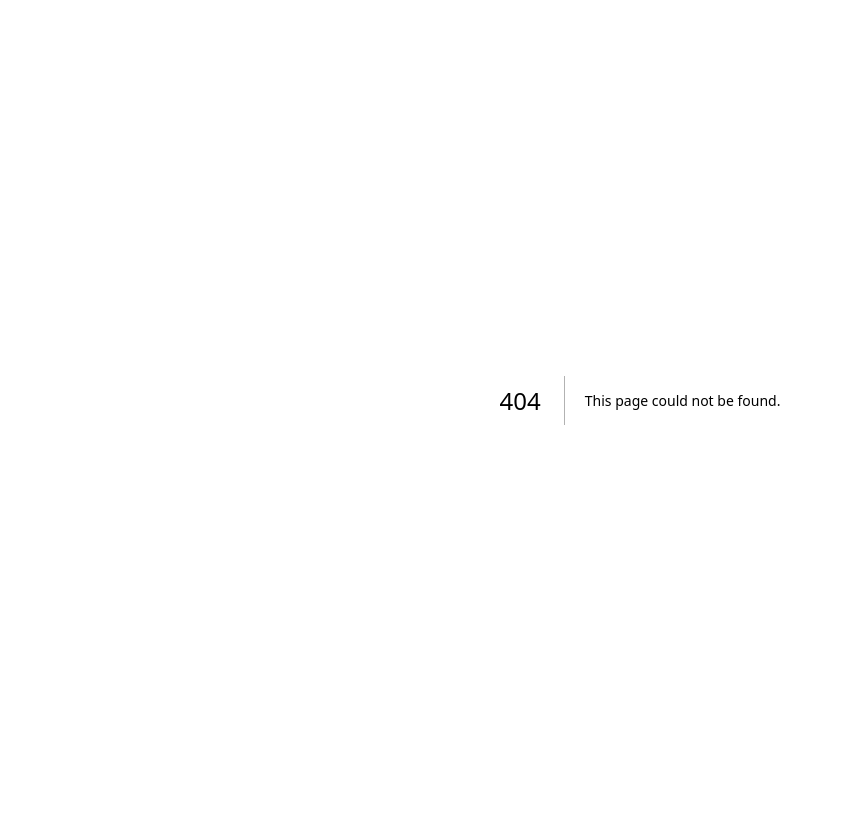
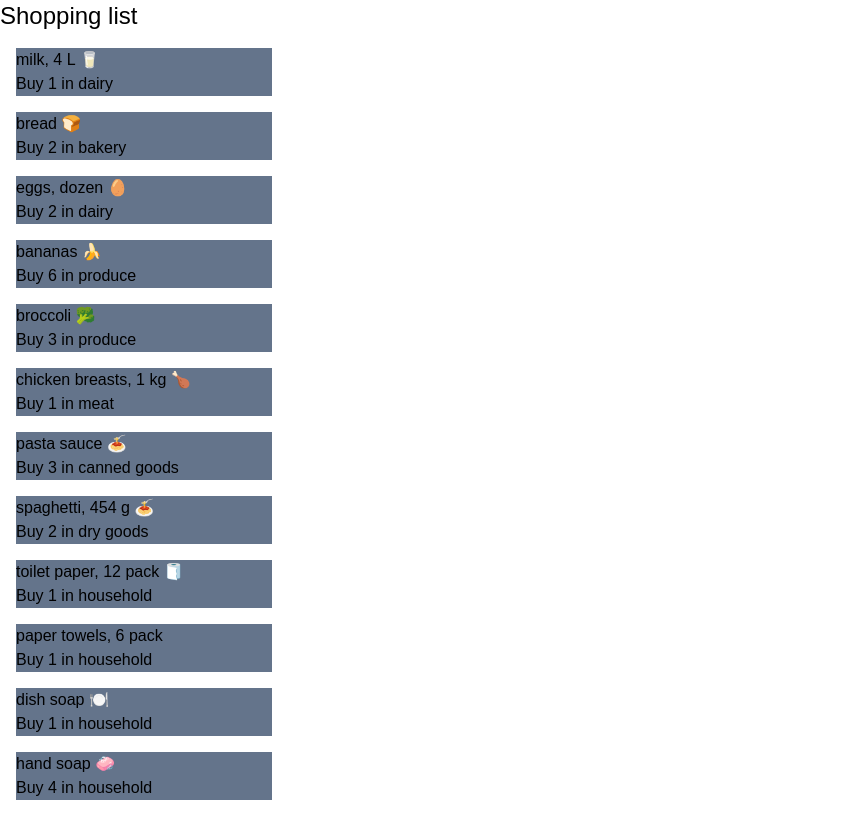
Before and after one commit to bishaltc/cprg306-assignments, a Next.js app: page /week-3 in a window 1280 px wide. Before the commit this address had no page. Shown: the whole page, without its empty margins (0-842 px from the left). Built offline with nearby package versions, Linux system fonts and the light colour scheme.

Commit message:
week-3
 create week 3 folder under the app ,
 and under the create a props and item list and page.js work week 3

```diff
--- a/app/layout.js
+++ b/app/layout.js
@@ -13,7 +13,7 @@
 });
 
 export const metadata = {
-  title: "Create Next App",
+  title: "Shopping list",
   description: "Generated by create next app",
 };
 
--- a/app/page.js
+++ b/app/page.js
@@ -3,10 +3,13 @@
 
 export default function Home() {
   return (
-  <main>
-    <h1> CPRG 306: Web Development 2 - Assignments</h1>
 
-    <Link href =" /week-2"> Week 2 assignment</Link>
+  <main >
+    <h1  className="font-bold"> CPRG 306: Web Development 2 - Assignments</h1>
+<ol>
+  <li> <Link href =" /week-2"> Week 2 assignment</Link></li>
+  <li> <Link href =" /week-3"> Week 3 assignment</Link></li>
+    </ol>
   </main>
-  );
-}
+  )
+};
--- a/app/week-2/page.js
+++ b/app/week-2/page.js
@@ -2,10 +2,12 @@
 
 export default function page() {
     return (
-        <main>
+        <body className= "bg-black">
+        <main className="text-yellow-50 ">
      <h1> Shopping lists </h1>
 
      <StudentInfo />
         </main>
+        </body>
     );
 }
--- /dev/null
+++ b/app/week-3/item-list.js
@@ -0,0 +1,122 @@
+import Item from "./item";
+
+
+
+export default function ItemList() {
+    const item1 = {
+        name: "milk, 4 L 🥛",
+        quantity: 1,
+        category: "dairy",
+      };
+
+      const item2 = {
+        name: "bread 🍞",
+        quantity: 2,
+        category: "bakery",
+      };
+
+      const item3 = {
+        name: "eggs, dozen 🥚",
+        quantity: 2,
+        category: "dairy",
+      };
+
+      const item4 = {
+        name: "bananas 🍌",
+        quantity: 6,
+        category: "produce",
+      };
+
+      const item5 = {
+        name: "broccoli 🥦",
+        quantity: 3,
+        category: "produce",
+      };
+
+      const item6 = {
+        name: "chicken breasts, 1 kg 🍗",
+        quantity: 1,
+        category: "meat",
+      };
+
+      const item7 = {
+        name: "pasta sauce 🍝",
+        quantity: 3,
+        category: "canned goods",
+      };
+
+      const item8 = {
+        name: "spaghetti, 454 g 🍝",
+        quantity: 2,
+        category: "dry goods",
+      };
+
+      const item9 = {
+        name: "toilet paper, 12 pack 🧻",
+        quantity: 1,
+        category: "household",
+      };
+
+      const item10 = {
+        name: "paper towels, 6 pack",
+        quantity: 1,
+        category: "household",
+      };
+
+      const item11 = {
+        name: "dish soap 🍽️",
+        quantity: 1,
+        category: "household",
+      };
+
+      const item12 = {
+        name: "hand soap 🧼",
+        quantity: 4,
+        category: "household",
+      };
+    return(
+
+
+        <div>
+           <ul >
+            <li className="bg-slate-500  m-4  w-1/5  " >
+              <Item name={item1.name} quantity={item1.quantity} category={item1.category} />
+            </li>
+
+            <li className="bg-slate-500  m-4   w-1/5">
+              <Item name={item2.name} quantity={item2.quantity} category={item2.category} />
+            </li>
+            <li className="bg-slate-500  m-4   w-1/5">
+              <Item name={item3.name} quantity={item3.quantity} category={item3.category} />
+              </li>
+            <li className="bg-slate-500  m-4   w-1/5">
+              <Item name={item4.name} quantity={item4.quantity} category={item4.category} />
+              </li>
+            <li className="bg-slate-500  m-4   w-1/5">
+              <Item name={item5.name} quantity={item5.quantity} category={item5.category} />
+            </li>
+            <li className="bg-slate-500  m-4  w-1/5"> <Item name={item6.name} quantity={item6.quantity} category={item6.category} />
+             </li>
+            <li className="bg-slate-500  m-4   w-1/5">
+              <Item name={item7.name} quantity={item7.quantity} category={item7.category} />
+               </li>
+            <li className="bg-slate-500  m-4   w-1/5">
+              <Item name={item8.name} quantity={item8.quantity} category={item8.category} />
+               </li>
+            <li className="bg-slate-500  m-4   w-1/5">
+                <Item name={item9.name} quantity={item9.quantity} category={item9.category} />
+                </li>
+            <li className="bg-slate-500  m-4   w-1/5">
+              <Item name={item10.name} quantity={item10.quantity} category={item10.category} />
+              </li>
+            <li className="bg-slate-500  m-4   w-1/5">
+              <Item name={item11.name} quantity={item11.quantity} category={item11.category} />
+               </li>
+            <li className="bg-slate-500  m-4   w-1/5">
+                <Item name={item12.name} quantity={item12.quantity} category={item12.category} />
+              </li>
+           </ul>
+        </div>
+    )
+
+};
--- /dev/null
+++ b/app/week-3/item.js
@@ -0,0 +1,10 @@
+export default function Item({ name, quantity, category }) {
+    return (
+      <div>
+        <p> {name}</p>
+
+        <p> Buy {quantity} in {category}</p>
+
+      </div>
+    );
+  }
--- /dev/null
+++ b/app/week-3/page.js
@@ -0,0 +1,12 @@
+import ItemList from "./item-list";
+
+export default function Page() {
+    return(
+<main className = "   text-black">
+
+    <h1 className = "text-2xl"> Shopping list</h1>
+    <ItemList/>
+</main>
+    )
+
+};
```
